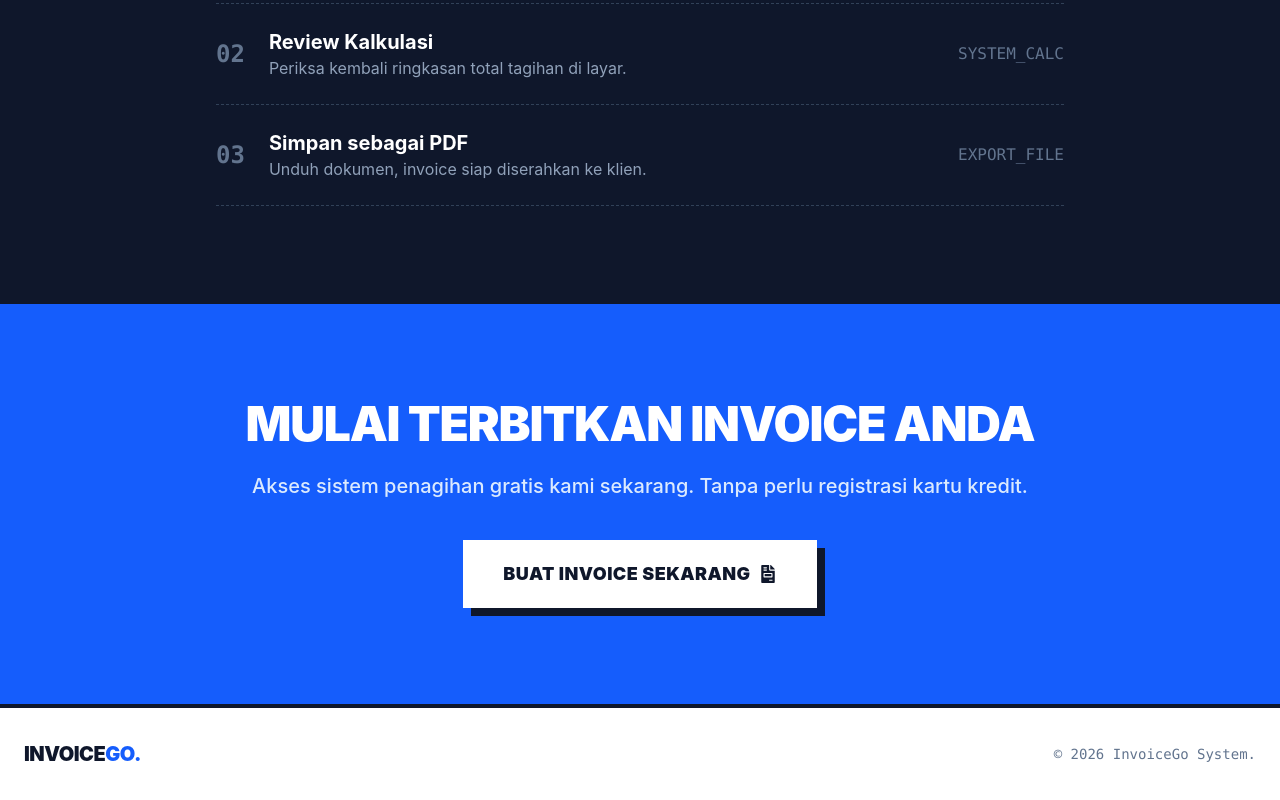
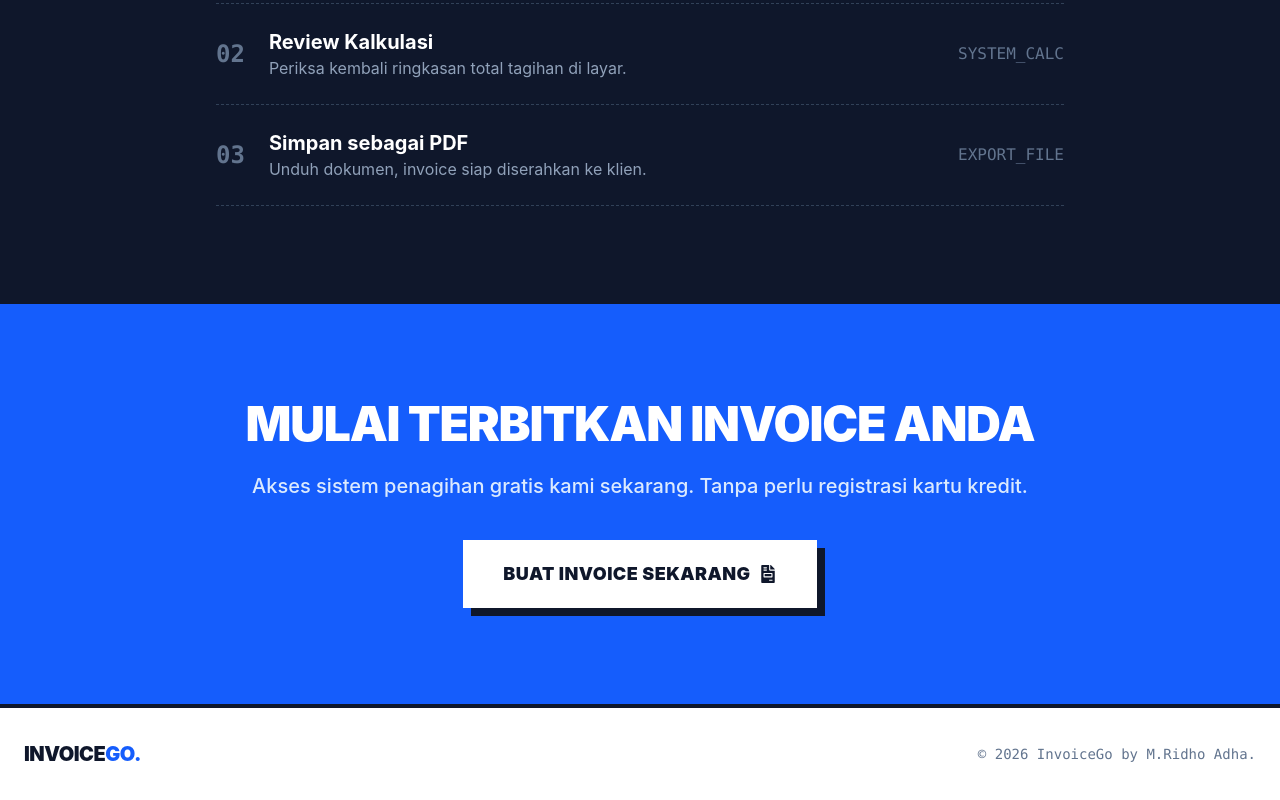
Before and after one commit to ridhoadha25/InvoiceGO, a React (Vite) app: page / in a window 1280 px wide. Shown: the part 1818-2618 px from the top of the page. Built offline with nearby package versions, Linux system fonts and the light colour scheme.

Commit message:
Update Home.jsx

```diff
--- a/src/pages/Home.jsx
+++ b/src/pages/Home.jsx
@@ -247,7 +247,7 @@ export default function Home() {
             INVOICE<span className="text-blue-600">GO.</span>
           </h3>
           <p className="font-mono text-sm text-slate-500 font-medium">
-            © {new Date().getFullYear()} InvoiceGo System.
+            © {new Date().getFullYear()} InvoiceGo by M.Ridho Adha.
           </p>
         </div>
       </footer>
```
